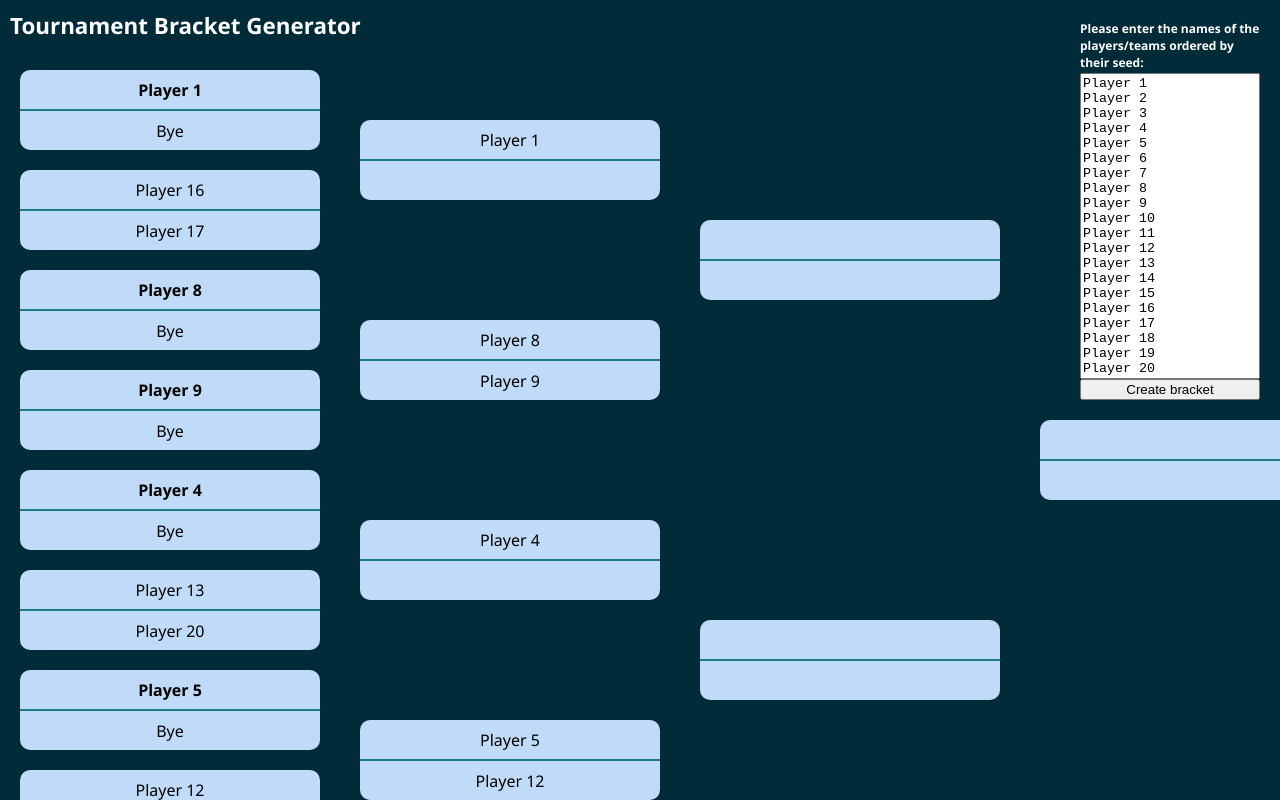
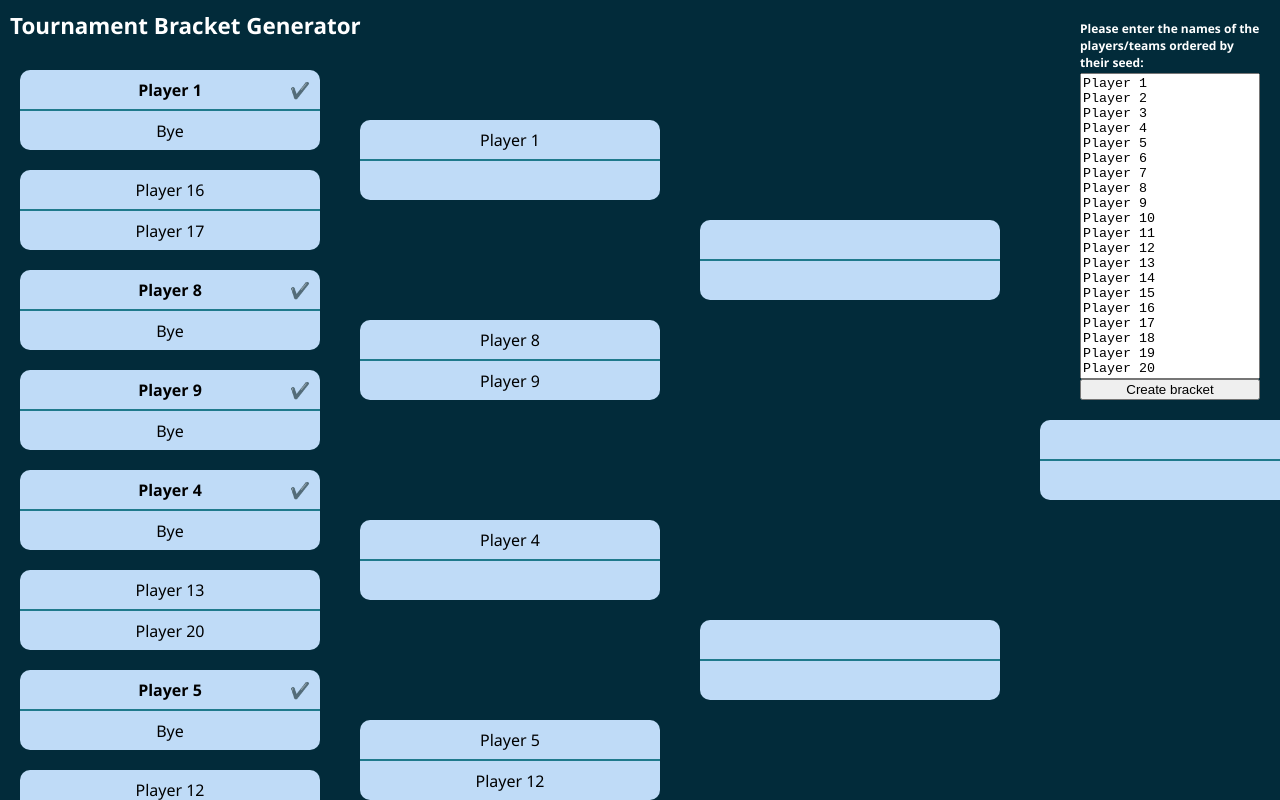
Before and after one commit to jarcillas/challonge-clone-react, a React (Create React App) app: page / in a window 1280 px wide. Both pictures are taken after a click on the input "Create bracket". Shown: the top 800 px of the page. Built offline with nearby package versions, Linux system fonts and the light colour scheme.

Commit message:
add win indicators for each match

```diff
--- a/src/App.css
+++ b/src/App.css
@@ -34,6 +34,19 @@ body {
 
 .win {
   font-weight: bold;
+  position: relative;
+}
+
+.win::after {
+  content: '✔️';
+  position: absolute;
+  right: 10px;
+}
+
+.round:last-child .win::after {
+  content: '🏆';
+  position: absolute;
+  right: 10px;
 }
 
 #input-container {
@@ -45,6 +58,7 @@ body {
   padding: 10px;
   margin: 10px;
   width: 200px;
+  z-index: 999;
 }
 
 #input-heading {
```
